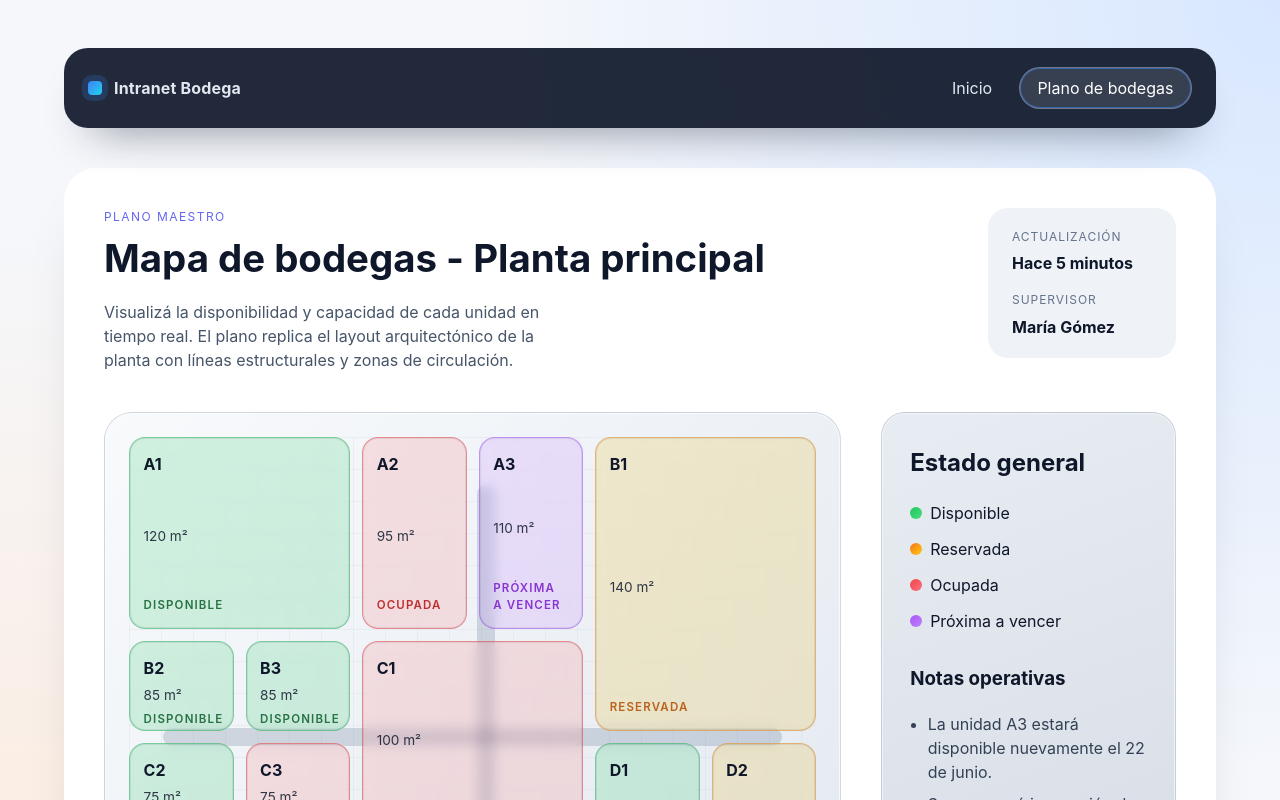
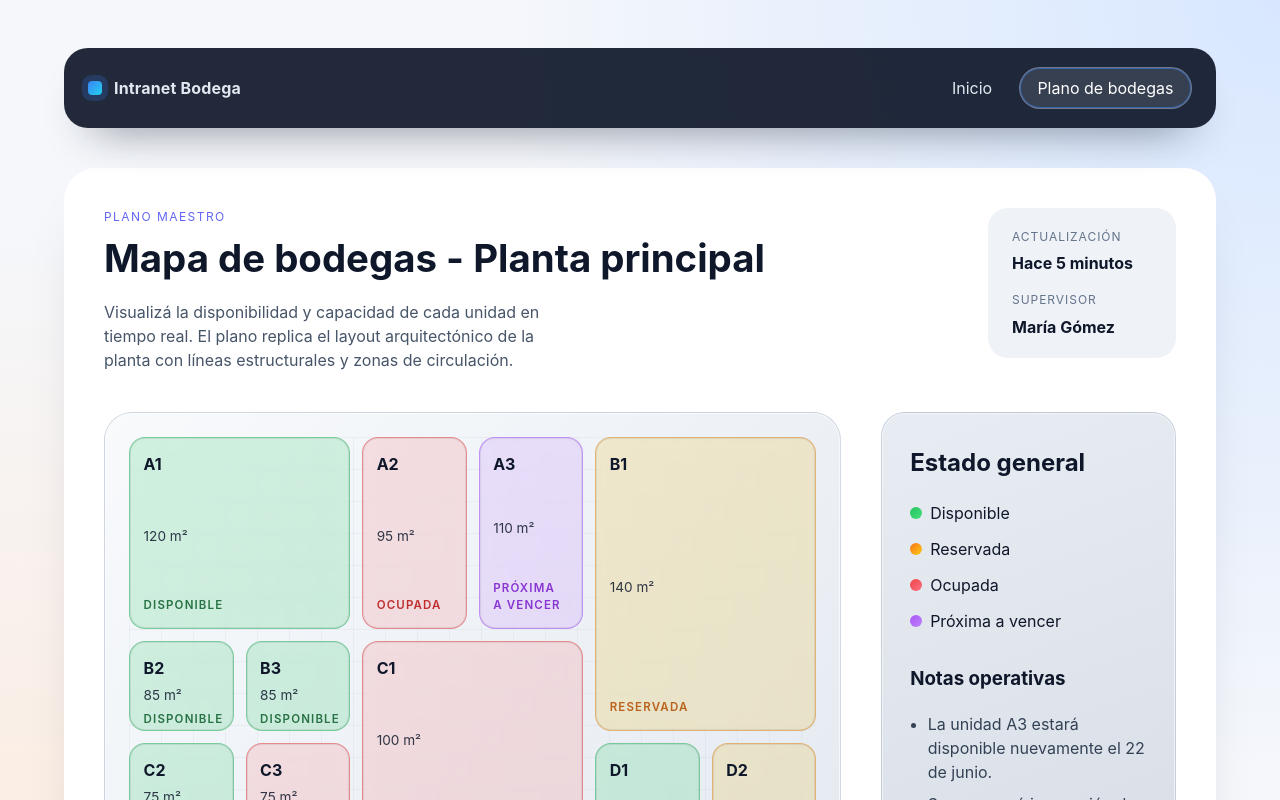
Before and after one commit to Vechegaray23/bodega, a React (Vite) app in the folder intranet-web/: page / in a window 1280 px wide. Both pictures are taken after a click on the button "Plano de bodegas". Shown: the top 800 px of the page. Built offline with nearby package versions, Linux system fonts and the light colour scheme.

Commit message:
chore: remove corridor overlay from storage map

```diff
--- a/intranet-web/src/App.css
+++ b/intranet-web/src/App.css
@@ -526,30 +526,6 @@ body {
   z-index: 0;
 }
 
-.warehouse-corridor {
-  position: absolute;
-  background: rgba(148, 163, 184, 0.35);
-  border-radius: 12px;
-  mix-blend-mode: multiply;
-  z-index: 0;
-}
-
-.warehouse-corridor--horizontal {
-  height: 18px;
-  left: 5%;
-  right: 5%;
-  top: 50%;
-  transform: translateY(-50%);
-}
-
-.warehouse-corridor--vertical {
-  width: 18px;
-  top: 8%;
-  bottom: 8%;
-  left: 52%;
-  transform: translateX(-50%);
-}
-
 .storage-unit {
   position: relative;
   border-radius: 16px;
--- a/intranet-web/src/components/StorageMap.jsx
+++ b/intranet-web/src/components/StorageMap.jsx
@@ -48,8 +48,6 @@ function StorageMap() {
         <div className="warehouse-map">
           <div className="warehouse-map__grid">
             <div className="warehouse-map__background" />
-            <div className="warehouse-corridor warehouse-corridor--horizontal" />
-            <div className="warehouse-corridor warehouse-corridor--vertical" />
             {storageUnits.map((unit) => (
               <div key={unit.id} className={`storage-unit ${unit.span} storage-unit--${unit.statusKey}`}>
                 <span className="storage-unit__id">{unit.id}</span>
```
